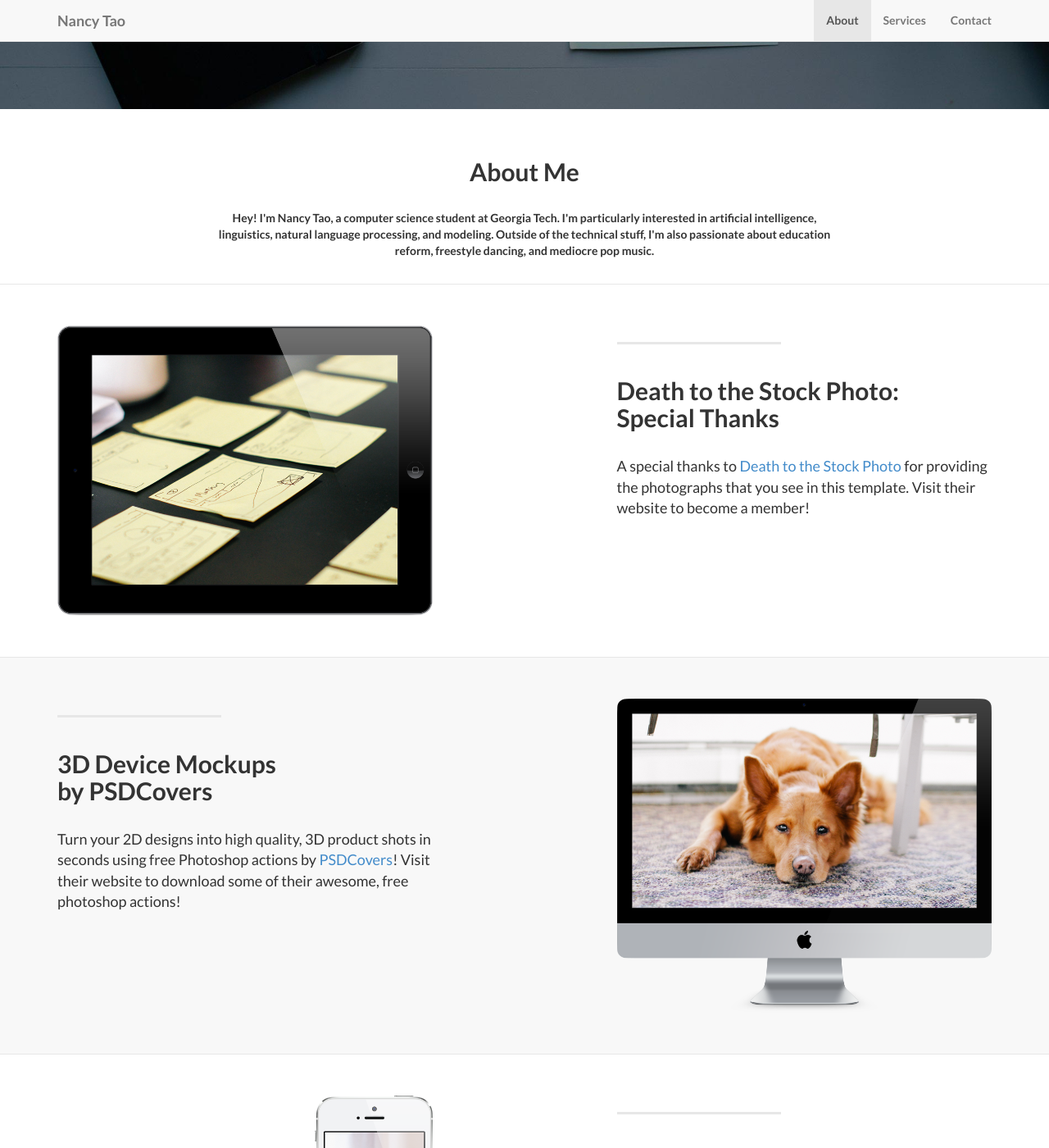
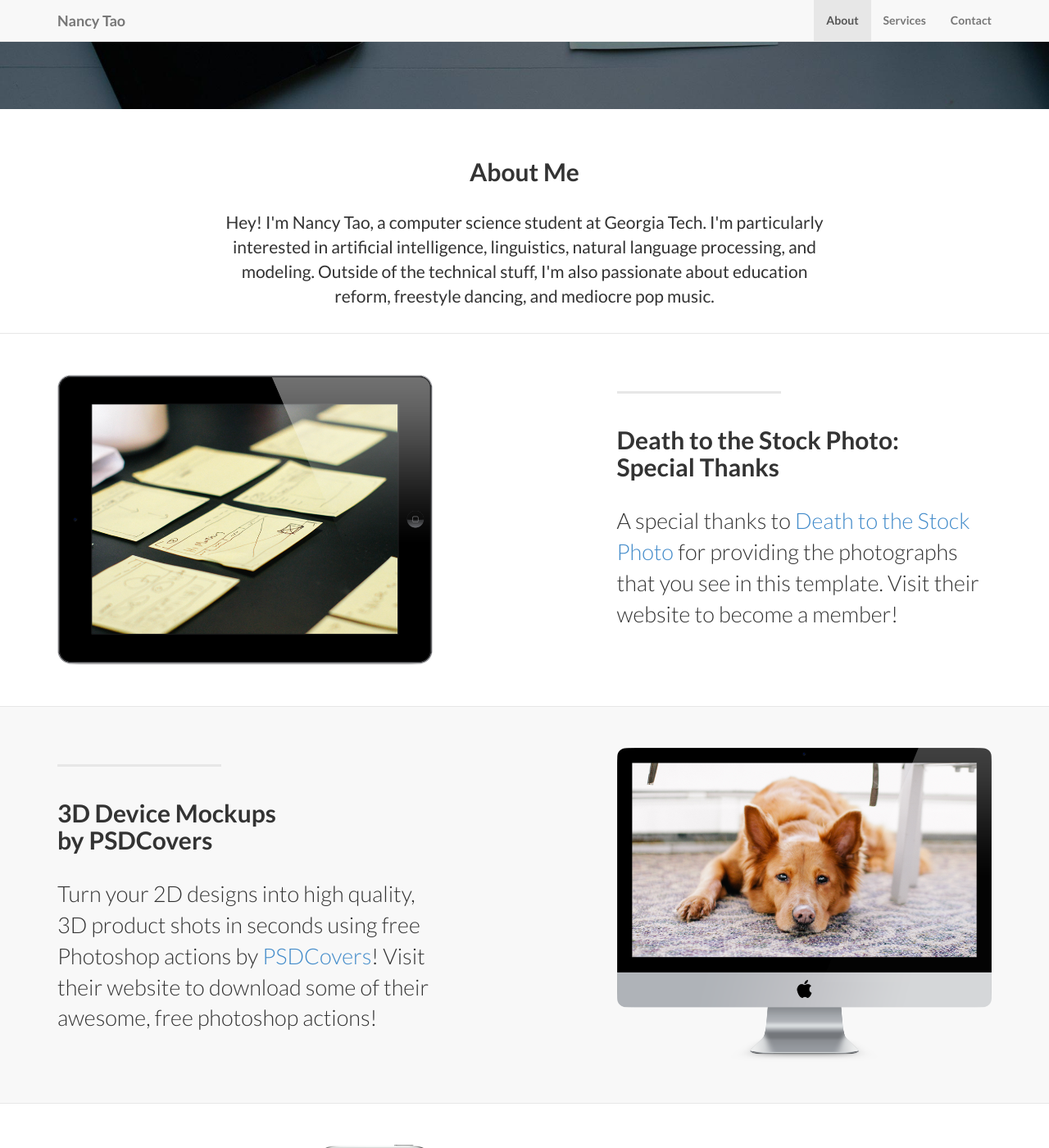
Before and after one commit to nancytao/nancytao.github.io, a Jekyll site: the page built from index.html, in a window 1280 px wide and 1400 px high, scrolled down 644 px. Shown: the whole window at 82% size. Built offline with Jekyll 4.4.1, drawn with Linux system fonts in a browser that asks for light colours.

Commit message:
Modified css for font of <p> tag

```diff
--- a/css/landing-page.css
+++ b/css/landing-page.css
@@ -19,6 +19,11 @@ h5,
 h6 {
     font-family: "Lato","Helvetica Neue",Helvetica,Arial,sans-serif;
     font-weight: 700;
+}
+
+p {
+    font-size: 150%;
+    font-weight: lighter;
 }
 
 .lead {
```
